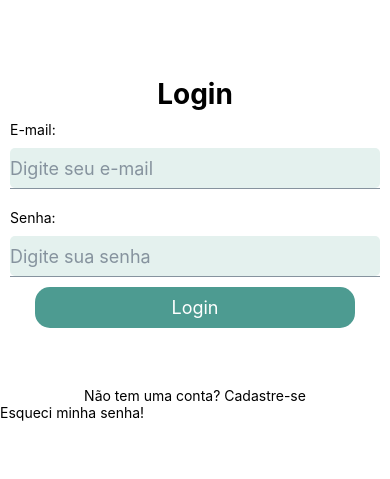
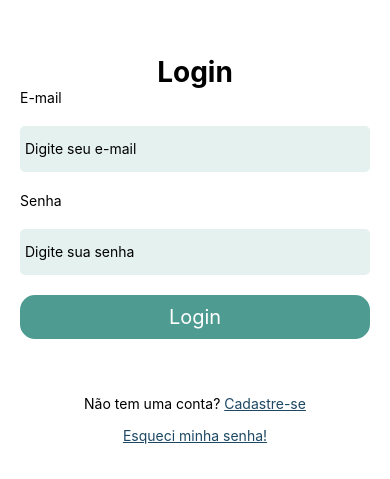
Before and after one commit to EmanuelCicero/medical-app-Vitalis, a React Native app: screen /Login in a window 390 px wide. Shown: the part 173-652 px from the top of the page. Built offline with nearby package versions, Linux system fonts and the light colour scheme.

Commit message:
feat: Estilização da Home e Login

```diff
--- a/screens/tela_home.js
+++ b/screens/tela_home.js
@@ -54,6 +54,7 @@ const styles = StyleSheet.create({
     color: 'rgb(77, 155, 145)'
   },
   conteudo: {
+    margin: '15%',
     flex: 7,
     backgroundColor: 'white',
     alignItems: 'center',
--- a/screens/tela_login.js
+++ b/screens/tela_login.js
@@ -1,15 +1,15 @@
 import * as React from 'react';
 import {Input, Button} from '@rneui/themed';
-import { View, Text, SafeAreaView, StyleSheet, Image, TouchableOpacity} from 'react-native';
+import { View, Text, TextInput, SafeAreaView, StyleSheet, Image, TouchableOpacity} from 'react-native';
 
-export default function telaLogin(){
+export default function telaLogin({navigation}){
   return (
     <View style={styles.container}>
       <Text style={styles.texto_login}>Login</Text>
-      <Text style={styles.texto_caixa}>E-mail:</Text>
-      <Input placeholder='Digite seu e-mail' style={styles.inputs}/>
-      <Text style={styles.texto_caixa}>Senha:</Text>
-      <Input placeholder='Digite sua senha' style={styles.inputs}/>
+      <Text style={styles.texto_caixa}>E-mail</Text>
+      <TextInput placeholder='Digite seu e-mail' style={styles.inputs}/>
+      <Text style={styles.texto_caixa}>Senha</Text>
+      <TextInput placeholder='Digite sua senha' style={styles.inputs}/>
       <View style={styles.caixa_botao}>
           <TouchableOpacity style={styles.botao} onPress={() => {
 
@@ -17,8 +17,18 @@ export default function telaLogin(){
             <Text style={styles.texto_botao}>Login</Text>
           </TouchableOpacity>
         </View>
-      <Text style={styles.texto_cadastro}>Não tem uma conta? Cadastre-se</Text>
-      <Text>Esqueci minha senha!</Text>
+      <View style={styles.signup_container}>
+        <Text style={styles.texto_cadastro}>Não tem uma conta? </Text>
+        <TouchableOpacity onPress={() => {
+          navigation.navigate('Cadastro')
+        }}>
+          <Text style={styles.signup_text}>Cadastre-se</Text>
+        </TouchableOpacity>
+      </View>
+      <TouchableOpacity>
+        <Text style={styles.forgot_password}>Esqueci minha senha!</Text>
+      </TouchableOpacity>
+
     </View>
   );
 }
@@ -36,7 +46,7 @@ const styles = StyleSheet.create({
     alignSelf: 'center'
   },
   caixa_botao: {
-    width: 320,
+    width: 350,
     height: 100,
     alignSelf: 'center',
   },
@@ -48,17 +58,33 @@ const styles = StyleSheet.create({
   },
   texto_botao: {
     color: 'white',
-    fontSize: 18,
+    fontSize: 20,
     textAlign: 'center',
   },
   inputs: {
+    height: 46,
+    width: 350,
     backgroundColor: 'rgb(228, 241, 238)',
     borderRadius: 5,
+    padding: 5,
+    margin: 20,
+
   },
   texto_caixa:{
-    margin: 10,
+    marginLeft: 20,
   },
-  texto_cadastro: {
+  signup_container: {
+    flexDirection: 'row',
+    justifyContent: 'center',
+  },
+  signup_text: {
+    textDecorationLine: 'underline',
+    color: 'rgb(29,72,99)',
+  },
+  forgot_password: {
+    marginTop: 15,
     textAlign: 'center',
-  },
+    textDecorationLine: 'underline',
+    color: 'rgb(29,72,99)',
+  }
 });
```
